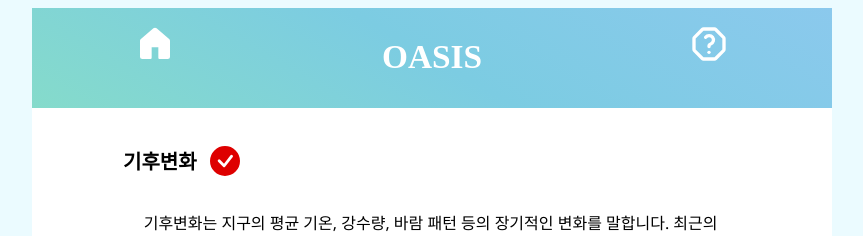
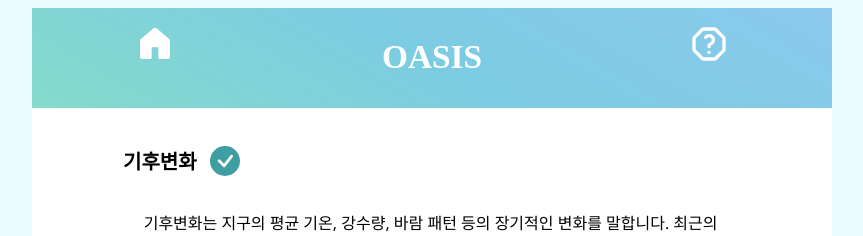
Before and after one commit to nasodemo/BigHistory-FrontEnd, a Next.js app: page /climatechange in a window 1280 px wide. Shown: the top 236 px of the page, without its empty margins (208-1071 px from the left). Built offline with nearby package versions, Linux system fonts and the light colour scheme; no server answers.

Commit message:
Update page.tsx

```diff
--- a/src/app/climatechange/page.tsx
+++ b/src/app/climatechange/page.tsx
@@ -6,7 +6,7 @@ import data from '../../../public/data.json'
 
 
 export default function Lightmain() {
-    const check=0
+    const check=data.check
     return (
         <div>
             <br/>
```
